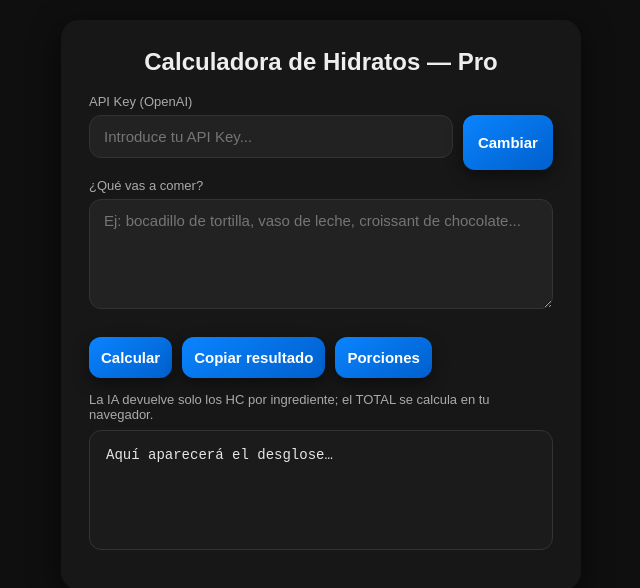
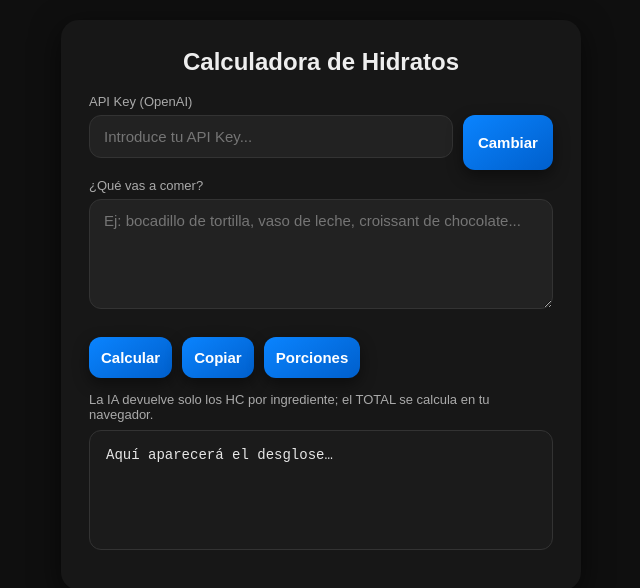
Before and after one commit to o0firestarter0o/hc-calculator, a plain HTML site: page index.html in a window 1280 px wide. Shown: the whole page, without its empty margins (319-959 px from the left). Drawn offline with Linux system fonts and the light colour scheme.

Commit message:
Update index.html

```diff
--- a/index.html
+++ b/index.html
@@ -3,7 +3,7 @@
 <head>
 <meta charset="utf-8" />
 <meta name="viewport" content="width=device-width,initial-scale=1" />
-<title>Calculadora de Hidratos — Pro</title>
+<title>Calculadora de Hidratos</title>
 <style>
 /* Estilos base */
 :root{
@@ -122,7 +122,7 @@ small{color:var(--muted);display:block;margin-bottom:8px;font-size:13px}
 <body>
 
 <div class="contenedor">
-  <h2>Calculadora de Hidratos — Pro</h2>
+  <h2>Calculadora de Hidratos</h2>
 
   <label for="apiKey">API Key (OpenAI)</label>
   <div style="display:flex;gap:10px;margin-bottom:8px">
@@ -137,7 +137,7 @@ small{color:var(--muted);display:block;margin-bottom:8px;font-size:13px}
 
   <div class="botones">
     <button id="btnCalcular">Calcular</button>
-    <button id="btnCopiar">Copiar resultado</button>
+    <button id="btnCopiar">Copiar</button>
     <button id="btnPorciones">Porciones</button>
   </div>
 
```
